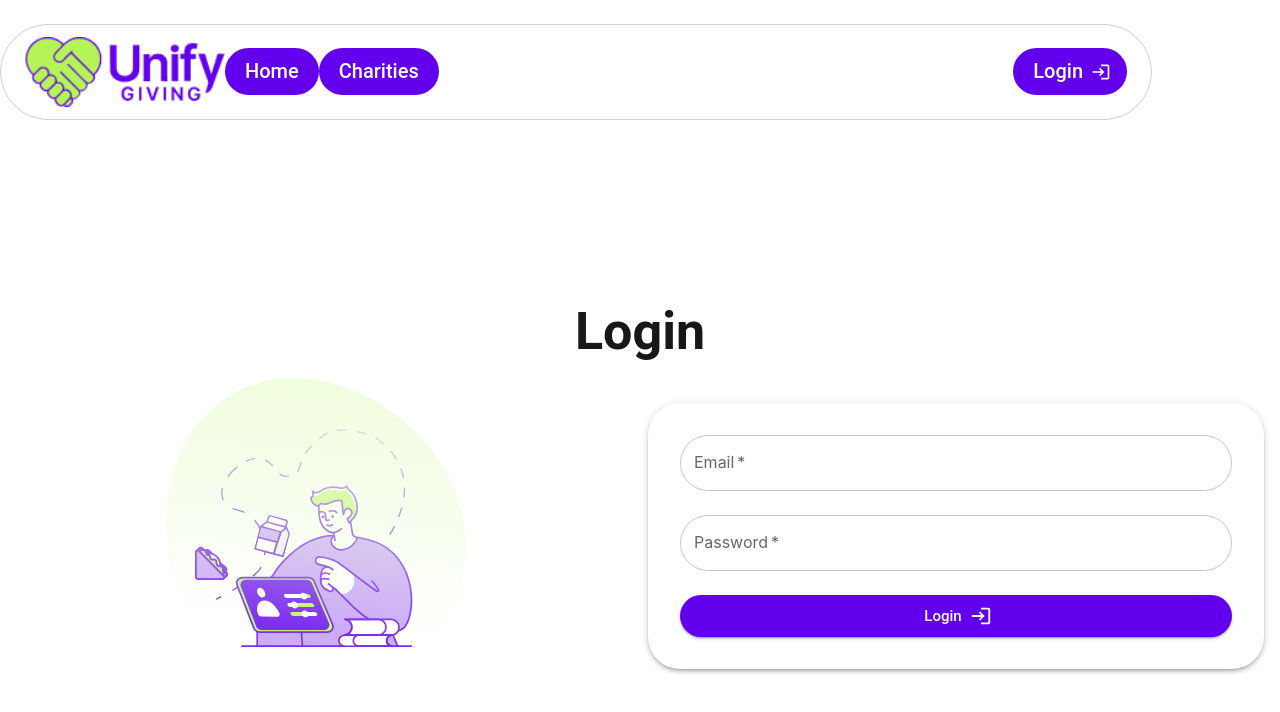
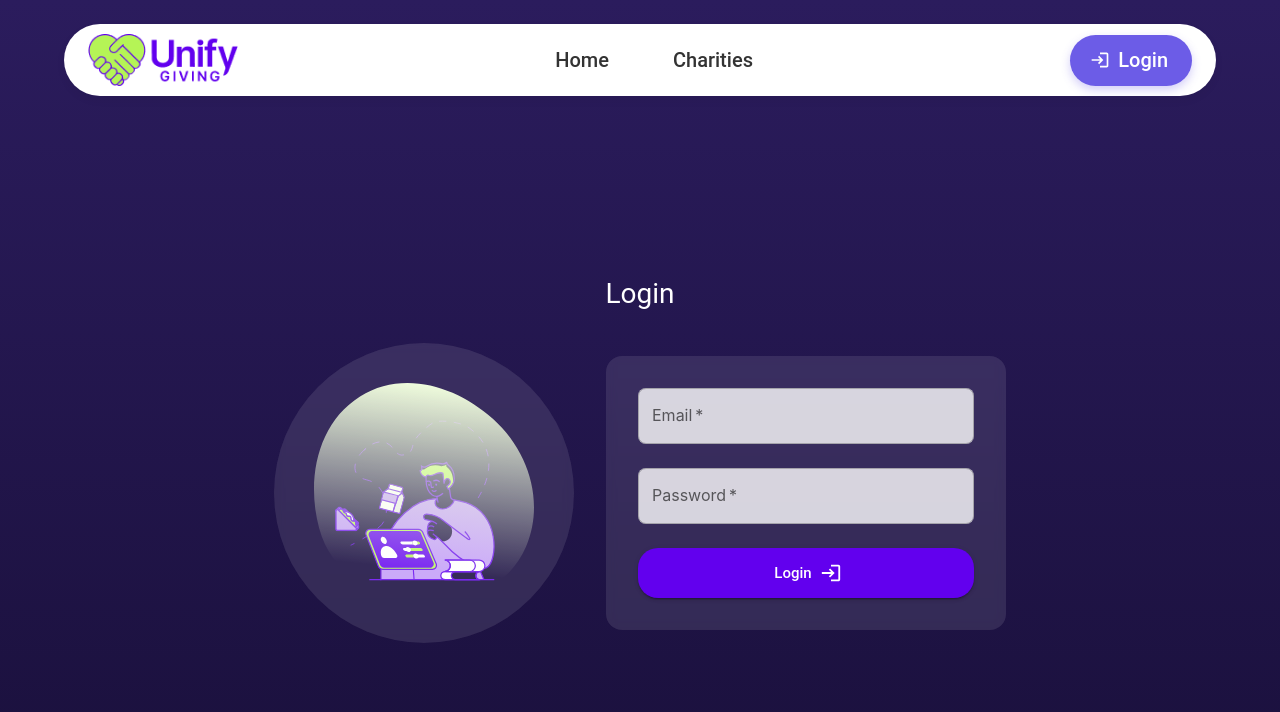
Before and after one commit to whereissam/solana-hackathon-Mar25, a Next.js app in the folder frontend/: page /login in a window 1280 px wide. Shown: the top 712 px of the page. Built offline with nearby package versions, Linux system fonts and the light colour scheme.

Commit message:
fix: build issue & layout

```diff
--- a/frontend/src/app/charities/page.tsx
+++ b/frontend/src/app/charities/page.tsx
@@ -11,11 +11,10 @@ import {
   Typography,
   Box,
   CardMedia,
-  // Button,
-  // CardActions,
   Grid,
+  Container,
+  CircularProgress,
 } from "@mui/material";
-// import { useRouter } from "next/navigation";
 import AppBar from "@/components/AppBar";
 import { ApolloProvider } from "@apollo/client";
 import apolloClient from "@/lib/apollo-client";
@@ -31,62 +30,177 @@ interface Charity {
 // Wrap the actual content in Apollo Provider
 function CharitiesContent() {
   const { data, loading, error } = useQuery(GET_ALL_CHARITIES);
-  // const router = useRouter();
+  // Add this for SSR/CSR consistency
+  const [isMounted, setIsMounted] = React.useState(false);
 
-  if (loading) return <Typography>Loading charities...</Typography>;
+  React.useEffect(() => {
+    setIsMounted(true);
+  }, []);
+
+  // Basic loading state before client-side hydration
+  if (!isMounted) {
+    return (
+      <Box
+        sx={{
+          width: "100%",
+          minHeight: "100vh",
+          backgroundColor: "#000",
+          display: "flex",
+          flexDirection: "column",
+          alignItems: "center",
+          justifyContent: "center",
+        }}
+      >
+        <CircularProgress color="inherit" sx={{ color: "white" }} />
+      </Box>
+    );
+  }
+
+  if (loading)
+    return (
+      <Box
+        sx={{
+          width: "100%",
+          minHeight: "100vh",
+          backgroundColor: "#000",
+          display: "flex",
+          justifyContent: "center",
+          alignItems: "center",
+        }}
+      >
+        <CircularProgress color="inherit" sx={{ color: "white" }} />
+      </Box>
+    );
+
   if (error)
-    return <Typography color="error">Error: {error.message}</Typography>;
+    return (
+      <Box
+        sx={{
+          width: "100%",
+          minHeight: "100vh",
+          backgroundColor: "#000",
+          display: "flex",
+          justifyContent: "center",
+          alignItems: "center",
+          color: "white",
+        }}
+      >
+        <Typography color="error">Error: {error.message}</Typography>
+      </Box>
+    );
 
   return (
-    <>
-      <AppBar />
-      <Box sx={{ flexGrow: 1 }} margin={1}>
-        <Typography variant="h1">Charities</Typography>
-        <Typography variant="body1">
-          Explore our list of charitable organizations dedicated to making a
-          difference in various communities. Each charity works tirelessly to
-          address critical issues like homelessness, hunger, animal rescue, and
-          environmental sustainability.
-        </Typography>
-        <Grid container spacing={2} justifyContent="center" sx={{ mt: 5 }}>
+    <Box
+      sx={{
+        width: "100%",
+        minHeight: "100vh",
+        backgroundColor: "#000",
+        display: "flex",
+        flexDirection: "column",
+        alignItems: "center",
+      }}
+    >
+      {/* Wrapper to center the AppBar */}
+      <Box
+        sx={{
+          width: "100%",
+          display: "flex",
+          flexDirection: "column",
+          alignItems: "center",
+        }}
+      >
+        <AppBar />
+      </Box>
+
+      {/* Main content container */}
+      <Container
+        maxWidth="lg"
+        sx={{
+          color: "white",
+          px: { xs: 2, sm: 3 },
+          pb: 8,
+        }}
+      >
+        <Box sx={{ my: 4, textAlign: "center" }}>
+          <Typography
+            variant="h2"
+            component="h1"
+            sx={{
+              mb: 2,
+              fontWeight: "bold",
+            }}
+          >
+            Charities
+          </Typography>
+          <Typography
+            variant="body1"
+            sx={{
+              maxWidth: "800px",
+              mx: "auto",
+              mb: 4,
+              fontSize: "1.1rem",
+              lineHeight: 1.6,
+            }}
+          >
+            Explore our list of charitable organizations dedicated to making a
+            difference in various communities. Each charity works tirelessly to
+            address critical issues like homelessness, hunger, animal rescue,
+            and environmental sustainability.
+          </Typography>
+        </Box>
+
+        <Grid container spacing={3} justifyContent="center">
           {data?.charities?.map((charity: Charity) => (
             <Grid item xs={12} sm={6} md={4} key={charity.id}>
-              <Card variant="outlined">
+              <Card
+                sx={{
+                  height: "100%",
+                  display: "flex",
+                  flexDirection: "column",
+                  borderRadius: "16px",
+                  overflow: "hidden",
+                  transition: "transform 0.3s ease",
+                  "&:hover": {
+                    transform: "translateY(-5px)",
+                  },
+                }}
+              >
                 <CardMedia
-                  sx={{ height: 305 }}
+                  sx={{ height: 220 }}
                   image={`/img/charity/${charity.id}.png`}
                   title={charity.name}
                 />
                 <CardHeader
-                  titleTypographyProps={{ fontSize: 16 }}
+                  sx={{ pb: 0 }}
+                  titleTypographyProps={{
+                    fontSize: 16,
+                    fontWeight: "bold",
+                    color: "#666",
+                  }}
                   title={charity.name}
                 />
-                <CardContent>
-                  <Typography variant="h4">
+                <CardContent sx={{ flexGrow: 1 }}>
+                  <Typography
+                    variant="h5"
+                    component="h3"
+                    sx={{
+                      mb: 1,
+                      fontWeight: "bold",
+                    }}
+                  >
                     {charity.slogan || "Making a difference"}
                   </Typography>
-                  <Typography variant="body1">
+                  <Typography variant="body2" color="text.secondary">
                     {charity.detail ||
                       "Supporting communities and creating positive change."}
                   </Typography>
                 </CardContent>
-                {/* <CardActions
-                  sx={{ display: "flex", flexDirection: "column", mb: 3 }}
-                >
-                  <Button
-                    sx={{ width: 0.8 }}
-                    variant="outlined"
-                    onClick={() => router.push(`/charities/${charity.id}`)}
-                  >
-                    Visit Charity
-                  </Button>
-                </CardActions> */}
               </Card>
             </Grid>
           ))}
         </Grid>
-      </Box>
-    </>
+      </Container>
+    </Box>
   );
 }
 
--- a/frontend/src/app/login/page.tsx
+++ b/frontend/src/app/login/page.tsx
@@ -2,16 +2,8 @@
 "use client";
 
 import * as React from "react";
-import {
-  Paper,
-  Box,
-  Grid,
-  TextField,
-  Stack,
-  Alert,
-  Typography,
-} from "@mui/material";
-import Image from "next/image"; // Add this import
+import { Paper, Box, TextField, Stack, Alert, Typography } from "@mui/material";
+import Image from "next/image";
 import LoginIcon from "@mui/icons-material/Login";
 import LoadingButton from "@mui/lab/LoadingButton";
 import { useForm } from "react-hook-form";
@@ -76,33 +68,103 @@ function LoginContent() {
 
   return (
     <>
-      <AppBar />
+      {/* Wrapper with background like on homepage */}
       <Box
+        component="section"
         sx={{
-          flexGrow: 1,
+          background: "linear-gradient(180deg, #2B1C5D 0%, #1A103C 100%)",
+          width: 1,
           display: "flex",
-          padding: 2,
           flexDirection: "column",
           alignItems: "center",
           justifyContent: "center",
-          minHeight: "80vh",
+          minHeight: "100vh",
         }}
       >
-        <Typography variant="h1" sx={{ mb: 4 }}>
+        {/* AppBar centered like on homepage */}
+        <Box
+          sx={{
+            width: 1,
+            display: "flex",
+            flexDirection: "column",
+            alignItems: "center",
+          }}
+        >
+          <AppBar />
+        </Box>
+
+        {/* Login Content Container */}
+        <Box
+          sx={{
+            maxWidth: "1000px",
+            width: "100%",
+            padding: { xs: 2, sm: 4 },
+            flex: 1,
+            display: "flex",
+            flexDirection: "column",
+            justifyContent: "center",
+          }}
+        >
+          <Typography
+            variant="h4"
+            sx={{
+              textAlign: "center",
+              mb: 4,
+              color: "white",
+            }}
+          >
             Login
           </Typography>
-        <Grid container spacing={2} alignItems="center" justifyContent="center">
-          <Grid item xs={12} sm={8} md={6} style={{ position: 'relative', minHeight: '300px' }}>
+
+          {/* Main content with image and form */}
+          <Box
+            sx={{
+              display: "flex",
+              flexDirection: { xs: "column", md: "row" },
+              alignItems: "center",
+              justifyContent: "center",
+              gap: 4,
+            }}
+          >
+            {/* Image column with circle background like in screenshot */}
+            <Box
+              sx={{
+                flex: "0 0 auto",
+                position: "relative",
+                height: "300px",
+                width: "300px",
+                display: { xs: "none", md: "block" },
+                borderRadius: "50%",
+                overflow: "hidden",
+                backgroundColor: "rgba(255, 255, 255, 0.1)",
+                backdropFilter: "blur(5px)",
+              }}
+            >
               <Image
                 src="/img/monitoring.svg"
                 alt="Login"
                 fill
                 priority
-              style={{ objectFit: 'contain' }}
+                style={{ objectFit: "contain", padding: "40px" }}
               />
-          </Grid>
-          <Grid item xs={12} sm={8} md={6}>
-            <Paper elevation={3} sx={{ p: 4 }}>
+            </Box>
+
+            {/* Form column with updated styling to match screenshot */}
+            <Box
+              sx={{
+                flex: "0 0 auto",
+                width: { xs: "100%", md: "400px" },
+              }}
+            >
+              <Paper
+                elevation={0}
+                sx={{
+                  p: 4,
+                  backgroundColor: "rgba(255, 255, 255, 0.1)",
+                  backdropFilter: "blur(5px)",
+                  borderRadius: "16px",
+                }}
+              >
                 <form onSubmit={handleSubmit(onSubmit)}>
                   <Stack spacing={3}>
                     <TextField
@@ -113,6 +175,13 @@ function LoginContent() {
                       helperText={errors.email?.message}
                       required
                       fullWidth
+                      variant="outlined"
+                      InputProps={{
+                        sx: {
+                          borderRadius: "8px",
+                          backgroundColor: "rgba(255, 255, 255, 0.8)",
+                        },
+                      }}
                     />
                     <TextField
                       label="Password"
@@ -123,10 +192,18 @@ function LoginContent() {
                       helperText={errors.password?.message}
                       required
                       fullWidth
+                      variant="outlined"
+                      InputProps={{
+                        sx: {
+                          borderRadius: "8px",
+                          backgroundColor: "rgba(255, 255, 255, 0.8)",
+                        },
+                      }}
                     />
                     {loginError && (
                       <Alert severity="error">
-                      {loginError.message || "Login failed. Please try again."}
+                        {loginError.message ||
+                          "Login failed. Please try again."}
                       </Alert>
                     )}
                     <LoadingButton
@@ -137,14 +214,19 @@ function LoginContent() {
                       endIcon={<LoginIcon />}
                       fullWidth
                       size="large"
+                      sx={{
+                        borderRadius: "20px",
+                        padding: "12px",
+                      }}
                     >
                       Login
                     </LoadingButton>
                   </Stack>
                 </form>
               </Paper>
-          </Grid>
-        </Grid>
+            </Box>
+          </Box>
+        </Box>
       </Box>
     </>
   );
--- a/frontend/src/app/page.tsx
+++ b/frontend/src/app/page.tsx
@@ -9,7 +9,7 @@ import HomeHeader from "@/components/home/HomeHeader";
 import HowItWorks from "@/components/home/HowItWorks";
 import TeamSection from "@/components/home/TeamSection";
 
-export default function HomePage(): JSX.Element {
+export default function HomePage() {
   return (
     <>
       <Box
--- a/frontend/src/app/solana-success/page.tsx
+++ b/frontend/src/app/solana-success/page.tsx
@@ -18,7 +18,7 @@ interface TransactionDetails {
   status: string;
 }
 
-function SolanaSuccessContent(): JSX.Element {
+function SolanaSuccessContent() {
   const [loading, setLoading] = useState<boolean>(true);
   const [transactionDetails, setTransactionDetails] =
     useState<TransactionDetails | null>(null);
@@ -147,7 +147,7 @@ function SolanaSuccessContent(): JSX.Element {
   );
 }
 
-export default function SolanaSuccess(): JSX.Element {
+export default function SolanaSuccess() {
   return (
     <Suspense
       fallback={
--- a/frontend/src/app/success/page.tsx
+++ b/frontend/src/app/success/page.tsx
@@ -17,7 +17,7 @@ interface StripeSession {
   };
 }
 
-function SuccessContent(): JSX.Element {
+function SuccessContent() {
   const [session, setSession] = useState<StripeSession | null>(null);
   const [loading, setLoading] = useState<boolean>(true);
   const searchParams = useSearchParams();
@@ -98,7 +98,7 @@ function SuccessContent(): JSX.Element {
   );
 }
 
-export default function Success(): JSX.Element {
+export default function Success() {
   return (
     <Suspense
       fallback={
--- a/frontend/src/components/AppBar.tsx
+++ b/frontend/src/components/AppBar.tsx
@@ -10,12 +10,13 @@ import MenuIcon from "@mui/icons-material/Menu";
 import { ListItemText } from "@mui/material";
 import Button from "@mui/material/Button";
 import Link from "@mui/material/Link";
-import { useTheme } from "@mui/material";
+// import { useTheme } from "@mui/material";
 import { Drawer, Divider, List, ListItemButton } from "@mui/material";
-import { UserAppBarIcon, UserMobileMenuItems } from "./AppBarUserUI";
+import { UserMobileMenuItems } from "./AppBarUserUI";
 import { useRouter, usePathname } from "next/navigation";
 import NextLink from "next/link";
 import Image from "next/image";
+import LoginIcon from "@mui/icons-material/Login";
 
 interface AppBarProps {
   variant?: string;
@@ -27,28 +28,27 @@ interface NavLinkProps extends React.AnchorHTMLAttributes<HTMLAnchorElement> {
   children?: React.ReactNode;
 }
 
-export const Bar: React.FC<AppBarProps> = (props) => {
+export const Bar: React.FC<AppBarProps> = () => {
   const router = useRouter();
   const pathname = usePathname();
   const [mobileOpen, setMobileOpen] = React.useState(false);
+  // Add this for SSR/CSR consistency
+  const [isMounted, setIsMounted] = React.useState(false);
+
+  React.useEffect(() => {
+    setIsMounted(true);
+  }, []);
 
   const handleDrawerToggle = (): void => {
     setMobileOpen((prevState) => !prevState);
   };
 
-  const theme = useTheme();
+  // const theme = useTheme();
 
   // Custom Link component that combines MUI Link with Next.js Link with proper typing
   const NavLink = React.forwardRef<HTMLAnchorElement, NavLinkProps>(
     ({ href, ...props }, ref) => {
-      return (
-        <Link
-          component={NextLink}
-          href={href}
-          ref={ref}
-          {...props}
-        />
-      );
+      return <Link component={NextLink} href={href} ref={ref} {...props} />;
     }
   );
 
@@ -56,17 +56,28 @@ export const Bar: React.FC<AppBarProps> = (props) => {
   NavLink.displayName = "NavLink";
 
   // Custom Button with Next.js navigation
-  const NavButton: React.FC<{ href: string; children: React.ReactNode }> = ({
-    href,
-    ...props
-  }) => {
-    const isActive = pathname === href;
+  const NavButton: React.FC<{
+    href: string;
+    children: React.ReactNode;
+    active?: boolean;
+  }> = ({ href, active, ...props }) => {
+    const isActive = active !== undefined ? active : pathname === href;
     return (
       <Button
         component={NavLink}
         href={href}
-        // variant="navbar"
-        className={isActive ? "active" : ""}
+        sx={{
+          borderRadius: "50px",
+          px: 3,
+          py: 1,
+          mx: 1,
+          fontWeight: 500,
+          backgroundColor: isActive ? "#d3f9bb" : "transparent",
+          color: "#333",
+          "&:hover": {
+            backgroundColor: isActive ? "#c1f5a2" : "rgba(0, 0, 0, 0.04)",
+          },
+        }}
         {...props}
       />
     );
@@ -97,56 +108,106 @@ export const Bar: React.FC<AppBarProps> = (props) => {
     </Box>
   );
 
+  // To avoid hydration mismatch, only render the full content after client-side mount
+  if (!isMounted) {
+    return (
+      <Box
+        sx={{
+          width: "100%",
+          display: "flex",
+          justifyContent: "center",
+          my: 3,
+          height: "64px", // Placeholder height to prevent layout shift
+        }}
+      />
+    );
+  }
+
   return (
     <>
       <MuiAppBar
-        // @ts-expect-error The variant prop is used differently in our custom theme
-        variant={props.variant}
         elevation={0}
         position="static"
         sx={{
-          width: 0.9,
-          borderRadius: theme.shape.borderRadius,
+          width: { xs: "95%", md: "90%" },
+          maxWidth: "1400px",
+          borderRadius: "50px",
           display: "flex",
-          flexGrow: 0,
-          mt: { xs: 5, md: 3 },
-          mb: 5,
-          borderColor: "#D5CDE0",
-          borderWidth: "1px",
-          borderStyle: "solid",
-          py: 1.5,
+          mt: { xs: 2, md: 3 },
+          mb: 3,
+          backgroundColor: "white",
+          boxShadow: "0px 4px 10px rgba(0, 0, 0, 0.05)",
+          py: 0.5,
         }}
       >
-        <Toolbar>
+        <Toolbar sx={{ justifyContent: "space-between" }}>
+          {/* Logo */}
           <NavLink href="/">
             <Image
-              height={57}
-              width={200}
-              src={
-                props.variant === "home" ? "/img/Logo.png" : "/img/LogoDark.png"
-              }
+              height={45}
+              width={150}
+              src="/img/LogoDark.png"
               alt="UnifyGiving Logo"
             />
           </NavLink>
-          <Box sx={{ flexGrow: 1, display: { xs: "none", md: "flex" } }}>
-            <NavButton href="/">Home</NavButton>
-            <NavButton href="/charities">Charities</NavButton>
+
+          {/* Navigation Links - Desktop */}
+          <Box
+            sx={{
+              display: { xs: "none", md: "flex" },
+              alignItems: "center",
+              justifyContent: "center",
+              flex: 1,
+            }}
+          >
+            <NavButton href="/" active={pathname === "/"}>
+              Home
+            </NavButton>
+            <NavButton href="/charities" active={pathname === "/charities"}>
+              Charities
+            </NavButton>
           </Box>
+
+          {/* Mobile Menu Button */}
           <IconButton
             sx={{
               display: {
-                sm: "flex",
+                xs: "flex",
                 md: "none",
               },
+              ml: "auto",
+              mr: 1,
             }}
             onClick={handleDrawerToggle}
           >
-            <MenuIcon style={{ fontSize: "48px" }} />
+            <MenuIcon style={{ fontSize: "32px" }} />
           </IconButton>
-          <UserAppBarIcon />
+
+          {/* Login Button */}
+          <Button
+            component={NavLink}
+            href="/login"
+            variant="contained"
+            color="primary"
+            startIcon={<LoginIcon />}
+            sx={{
+              borderRadius: "50px",
+              px: 3,
+              py: 1,
+              backgroundColor: "#6C5CE7",
+              color: "white",
+              "&:hover": {
+                backgroundColor: "#5849c2",
+              },
+              boxShadow: "0px 4px 10px rgba(108, 92, 231, 0.3)",
+            }}
+          >
+            Login
+          </Button>
         </Toolbar>
       </MuiAppBar>
-      <nav>
+
+      {/* Mobile Menu Drawer */}
       <Drawer
         container={typeof window !== "undefined" ? document.body : undefined}
         variant="temporary"
@@ -156,13 +217,12 @@ export const Bar: React.FC<AppBarProps> = (props) => {
           keepMounted: true,
         }}
         sx={{
-            display: { sm: "block", md: "none" },
-            "& .MuiDrawer-paper": { boxSizing: "border-box", width: 0.5 },
+          display: { xs: "block", md: "none" },
+          "& .MuiDrawer-paper": { boxSizing: "border-box", width: "70%" },
         }}
       >
         {drawer}
       </Drawer>
-      </nav>
     </>
   );
 };
```
Lines whose indentation alone changed are shown as unchanged.
